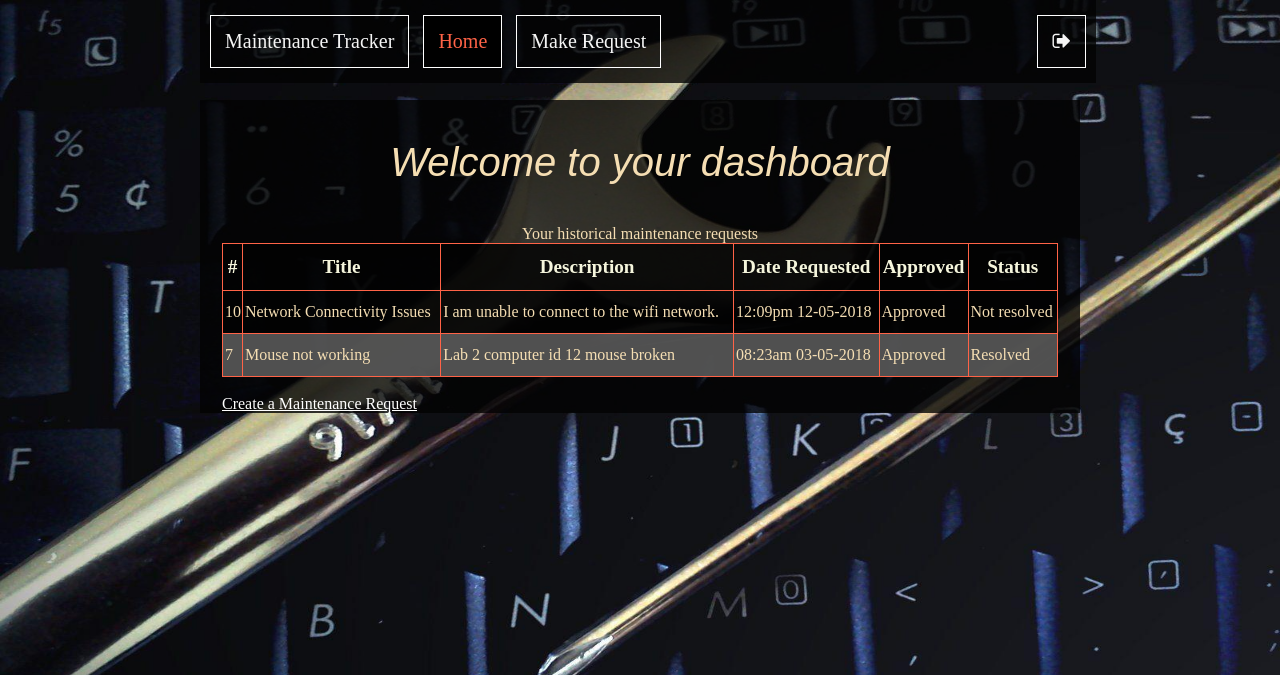
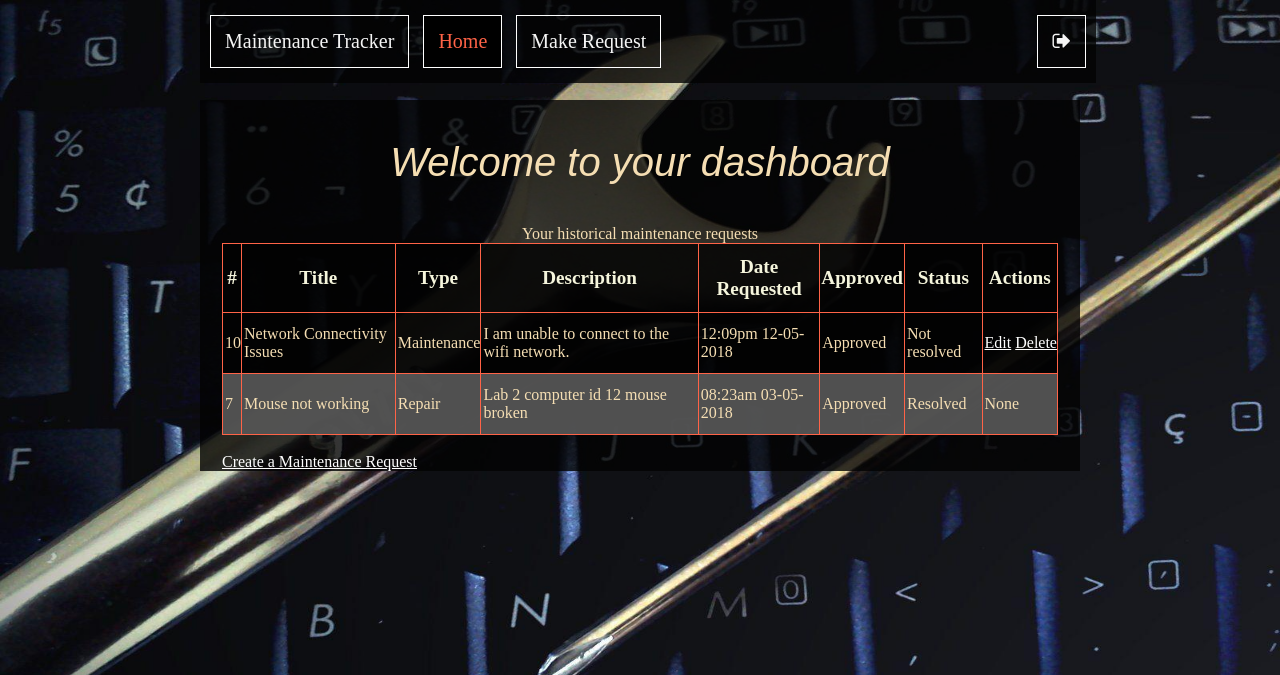
Before and after one commit to johnmusiu/Maintenance-Tracker, a Python web app: template UI/templates/home-user.html in a window 1280 px wide. Shown: the top 675 px of the page. Run offline with Jinja, Linux system fonts and the light colour scheme; the template is opened without the code that fills it, so the values that code supplies are empty.

Commit message:
[feature #157903892] User can select type of request

```diff
--- a/UI/static/css/style.css
+++ b/UI/static/css/style.css
@@ -218,6 +218,11 @@ input[type=text], input[type=email], input[type=password], textarea{
     /* border: none; */
 }
 
+input[type=radio]{
+    padding: 0.5em;
+    margin: 5px 0 22px 30%;
+}
+
 label, .btn-signup, form p{
     margin-left: 20%;
 }
@@ -238,6 +243,9 @@ label, .btn-signup, form p{
     input[type=text], input[type=email], input[type=password], textarea{
         margin-left: 2px;
         width: 85%
+    }
+    input[type=radio]{
+        margin-left: 2px;
     }
     .signup, .signin{
         margin-left: 1%;
--- a/UI/static/js/script.js
+++ b/UI/static/js/script.js
@@ -111,9 +111,11 @@ function createRow(table, rowIndex, row){
     tdataIndex.innerText = "";
 
     tdataDetails.innerHTML = `<p> Name: <strong>${rowData[1].innerText}</strong> </p>`;
-    tdataDetails.innerHTML += `<p> Time requested: <strong>${rowData[4].innerText}</strong> </p>`;
-    tdataDetails.innerHTML += `<p> Description: <strong>${rowData[3].innerText}</strong> </p>`;
-    tdataDetails.innerHTML += `<p> Status: <strong>${rowData[6].innerText}</strong></p>`;
+    tdataDetails.innerHTML += `<p> Title: <strong>${rowData[2].innerText}</strong> </p>`;
+    tdataDetails.innerHTML += `<p> Type: <strong>${rowData[3].innerText}</strong> </p>`;
+    tdataDetails.innerHTML += `<p> Time requested: <strong>${rowData[5].innerText}</strong> </p>`;
+    tdataDetails.innerHTML += `<p> Description: <strong>${rowData[4].innerText}</strong> </p>`;
+    tdataDetails.innerHTML += `<p> Status: <strong>${rowData[7].innerText}</strong></p>`;
 
 
 }
--- a/UI/templates/home-user.html
+++ b/UI/templates/home-user.html
@@ -35,6 +35,11 @@
                 <textarea type="text" name="description" id="description" placeholder="Enter a description" required>
                 </textarea>
 
+                <!-- type of request -->
+                <label for="type"><b>Type of Request</b></label> <br>
+                <input type="radio" name="type" id="type" value="maintenance">Maintenance <br>
+                <input type="radio" name="type" id="type" value="repair">Repair
+
                 <!-- submit -->
                 <button type="submit" class="btn-signup">Submit Request</button>
                 <br>
@@ -47,32 +52,35 @@
                 <thead>
                     <th>#</th>
                     <th>Title</th>
+                    <th>Type</th>
                     <th>Description</th>
                     <th>Date Requested</th>
                     <th>Approved</th>
                     <th>Status</th>
                     <!-- <th>Admin Comments</th> -->
-                    <!-- <th>Actions</th> -->
+                    <th>Actions</th>
                 </thead>
                 <tbody>
                     <tr>
                         <td>10</td>
                         <td>Network Connectivity Issues</td>
+                        <td>Maintenance</td>
                         <td>I am unable to connect to the wifi network.</td>
                         <td>12:09pm 12-05-2018</td>
                         <td>Approved</td>
                         <td>Not resolved</td>
-                        <!-- <td></td> -->
+                        <td><a href="">Edit</a>&nbsp;<a href="">Delete</a></td>
                         <!-- <td>More</td> -->
                     </tr>
                     <tr>
                         <td>7</td>
                         <td>Mouse not working</td>
+                        <td>Repair</td>
                         <td>Lab 2 computer id 12 mouse broken</td>
                         <td>08:23am 03-05-2018</td>
                         <td>Approved</td>
                         <td>Resolved</td>
-                        <!-- <td></td> -->
+                        <td> None </td>
                         <!-- <td>delete</td> -->
                     </tr>
                     <!-- <tr>
```
Also changed, not shown: UI/templates/home-admin.html (+6 -1 lines).
